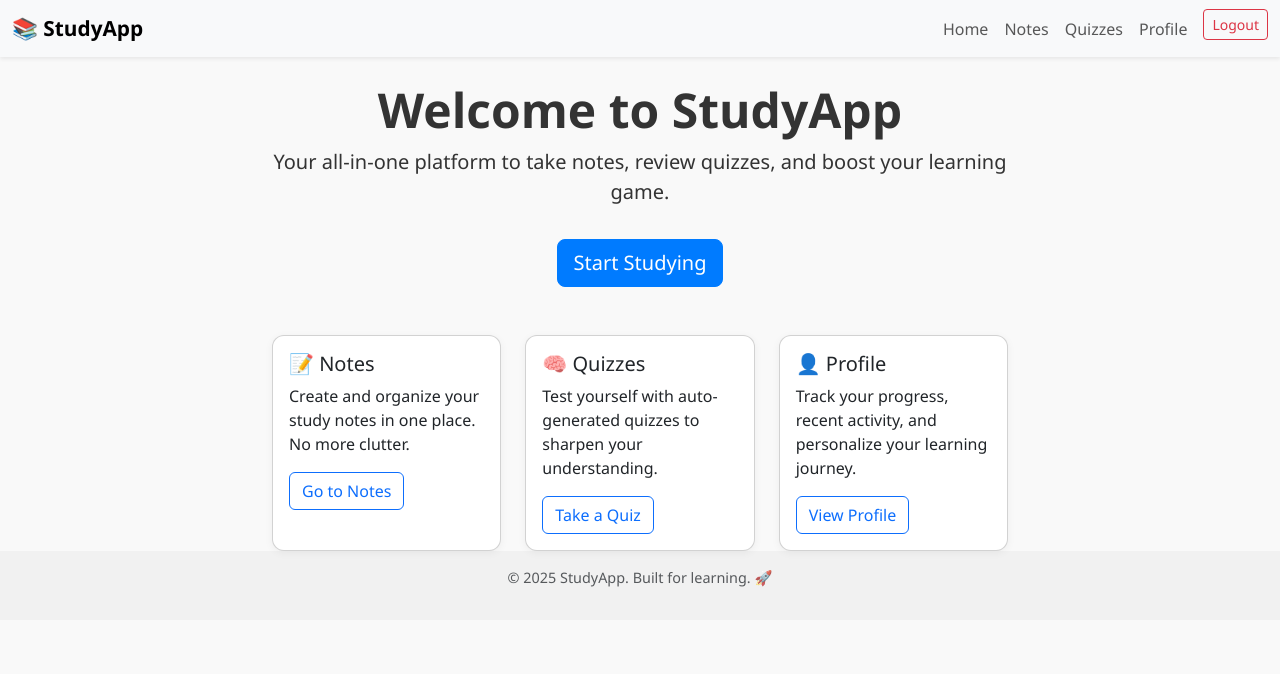
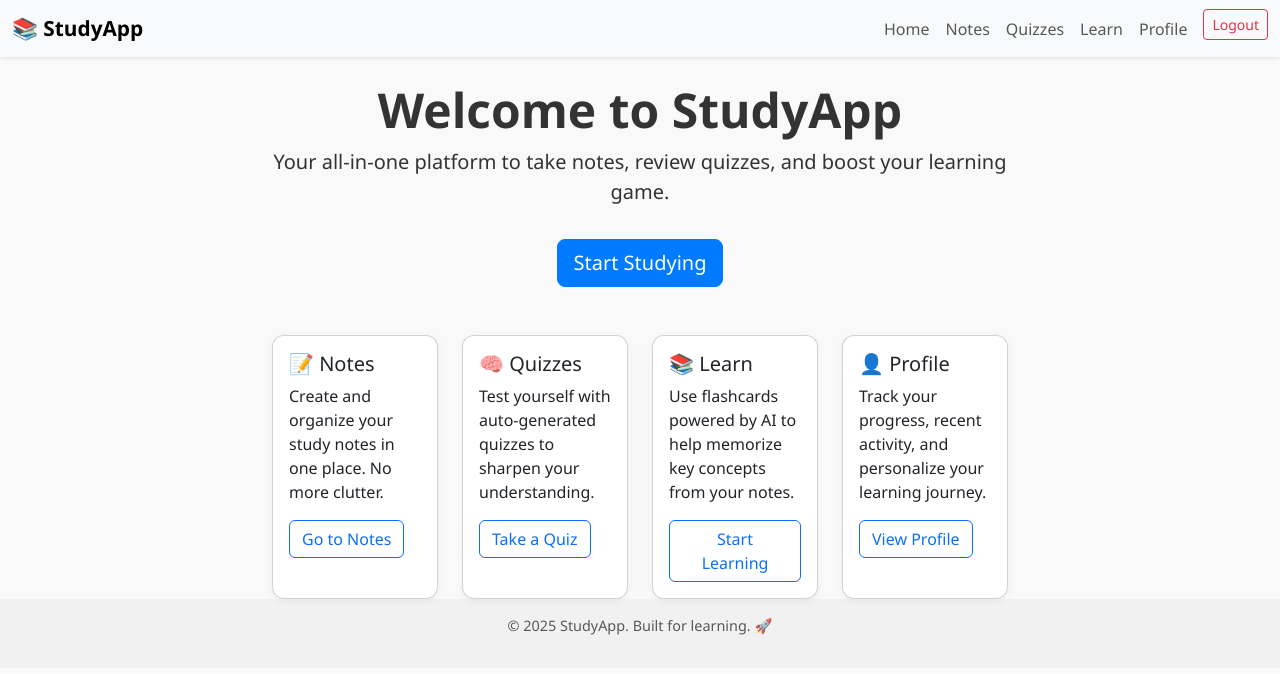
Before and after one commit to peejaykoy12345/Scholarly, a Flask app: page /home in a window 1280 px wide. Shown: the top 674 px of the page. Run offline with Flask 3, Linux system fonts and the light colour scheme; the visitor is signed in with stand-in values (Sample User, id 1).

Commit message:
Added the learn route to home.html and layout.html

```diff
--- a/Scholarly/templates/home.html
+++ b/Scholarly/templates/home.html
@@ -14,7 +14,7 @@
 
 {% if current_user.is_authenticated %}
 <div class="row g-4">
-  <div class="col-md-4">
+  <div class="col-md-3">
     <div class="card h-100">
       <div class="card-body">
         <h5 class="card-title">📝 Notes</h5>
@@ -24,17 +24,27 @@
     </div>
   </div>
 
-  <div class="col-md-4">
+  <div class="col-md-3">
     <div class="card h-100">
       <div class="card-body">
         <h5 class="card-title">🧠 Quizzes</h5>
         <p class="card-text">Test yourself with auto-generated quizzes to sharpen your understanding.</p>
-        <a href="/quizzes" class="btn btn-outline-primary">Take a Quiz</a>
+        <a href="{{ url_for('quiz.quizzes') }}" class="btn btn-outline-primary">Take a Quiz</a>
       </div>
     </div>
   </div>
 
-  <div class="col-md-4">
+  <div class="col-md-3">
+    <div class="card h-100">
+      <div class="card-body">
+        <h5 class="card-title">📚 Learn</h5>
+        <p class="card-text">Use flashcards powered by AI to help memorize key concepts from your notes.</p>
+        <a href="{{ url_for('learn.home ') }}" class="btn btn-outline-primary">Start Learning</a>
+      </div>
+    </div>
+  </div>
+
+  <div class="col-md-3">
     <div class="card h-100">
       <div class="card-body">
         <h5 class="card-title">👤 Profile</h5>
--- a/Scholarly/templates/layout.html
+++ b/Scholarly/templates/layout.html
@@ -29,6 +29,7 @@
             <li class="nav-item"><a class="nav-link" href="{{ url_for('general.home') }}">Home</a></li>
             <li class="nav-item"><a class="nav-link" href="{{ url_for('notes.notes') }}">Notes</a></li>
             <li class="nav-item"><a class="nav-link" href="{{ url_for('quiz.quizzes') }}">Quizzes</a></li>
+            <li class="nav-item"><a class="nav-link" href="{{ url_for('learn.home') }}">Learn</a></li>
 
             {% if current_user.is_authenticated %}
               <li class="nav-item"><a class="nav-link" href="#">Profile</a></li>
```
